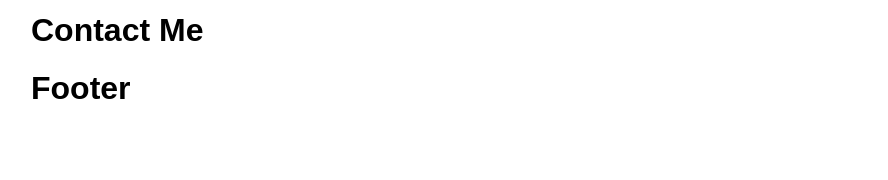
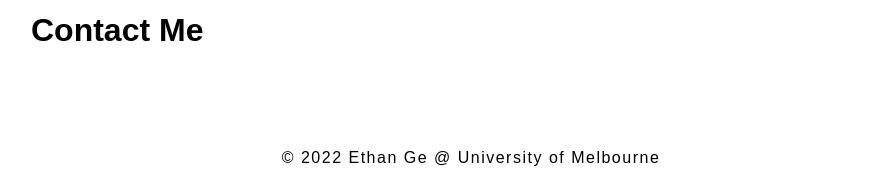
Before and after one commit to ethangeau/ethange, a React (Create React App) app: page / in a window 1280 px wide. Shown: the part 2725-2905 px from the top of the page, without its empty margins (169-1057 px from the left). Before the commit the page ends 2854 px from the top, so only its background shows below. Built offline with nearby package versions, Linux system fonts and the light colour scheme.

Commit message:
edit Footer

```diff
--- a/src/components/Footer.jsx
+++ b/src/components/Footer.jsx
@@ -1,9 +1,12 @@
 import React from "react";
 
 export default function Footer() {
+  const year = new Date().getFullYear();
   return (
-    <div>
-      <h1>Footer</h1>
+    <div style={{ marginTop: "100px", textAlign: "center" }}>
+      <p style={{ letterSpacing: 1.5 }}>
+        &copy; {year} Ethan Ge @ University of Melbourne
+      </p>
     </div>
   );
 }
```
